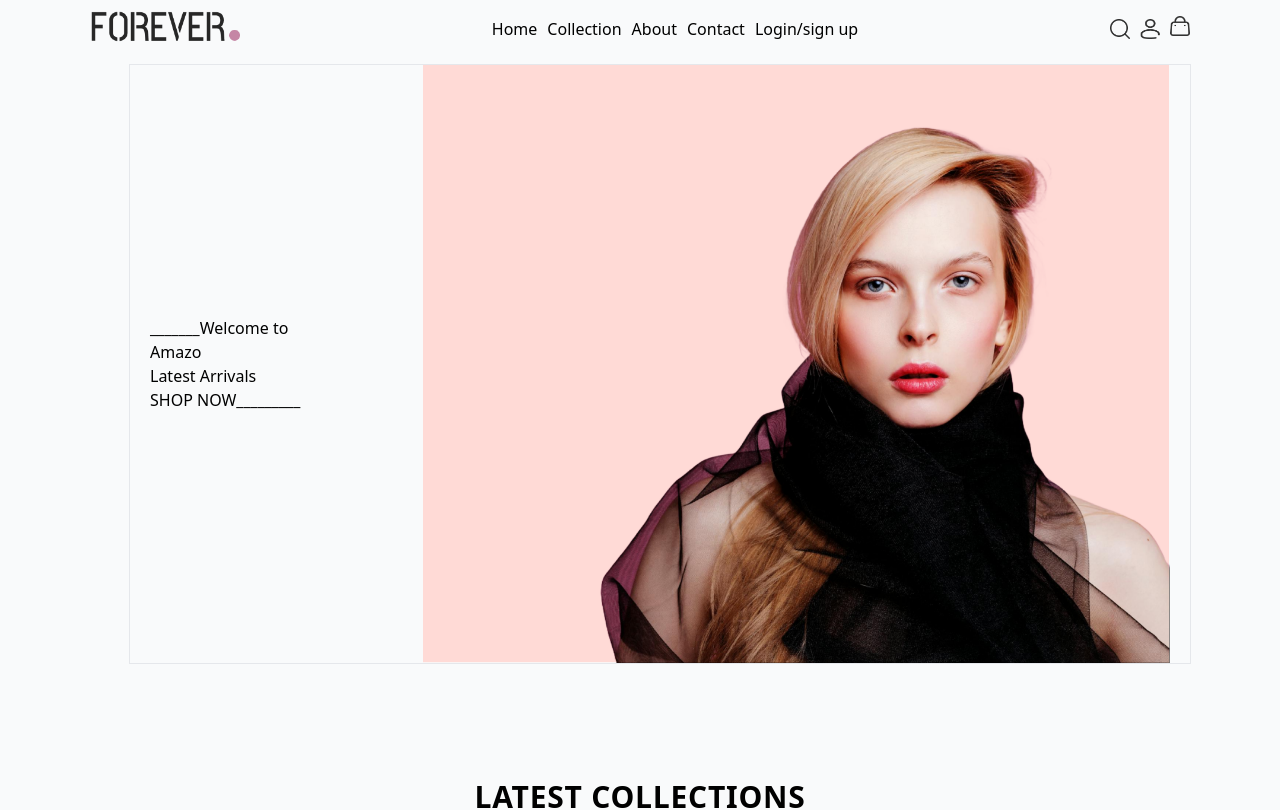
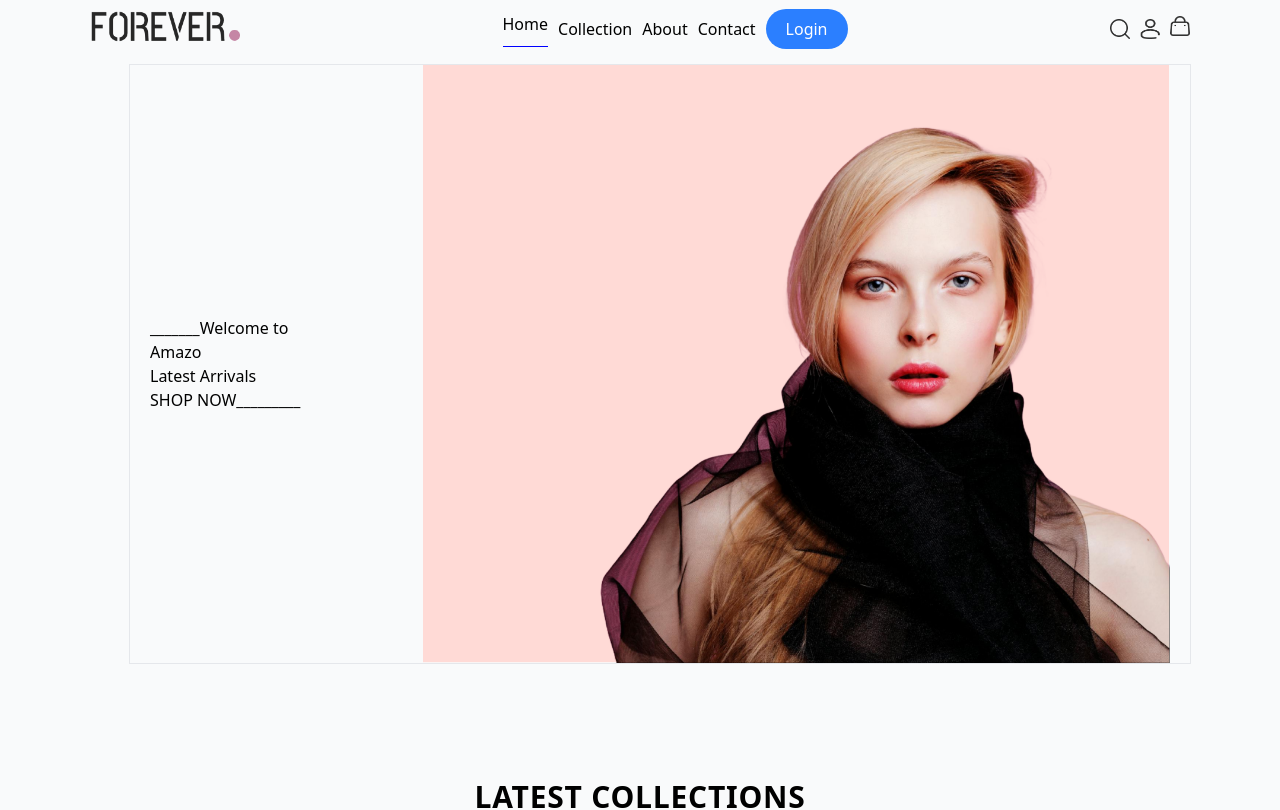
Before and after one commit to Vader-9/E-commercs, a React (Vite) app: page / in a window 1280 px wide. Shown: the top 810 px of the page. Built offline with nearby package versions, Linux system fonts and the light colour scheme.

Commit message:
progress

```diff
--- a/src/App.jsx
+++ b/src/App.jsx
@@ -18,7 +18,7 @@ import { getItem, setItem } from "./utiles/localStorage";
 function App() {
 
   const [search, setSearch] = useState(false)
-  const [active, setActive] = useState('active')
+  const [active, setActive] = useState('false')
 const [addToCart, setAddToCart] = useState(() => {
   const stored = getItem('addToCart');
   // make sure we always return an array
--- /dev/null
+++ b/src/Nav.css
@@ -0,0 +1,4 @@
+.activeBar{
+    padding-bottom: 10px;
+    border-bottom: 1px solid blue;
+}
--- a/src/Nav.jsx
+++ b/src/Nav.jsx
@@ -1,18 +1,22 @@
 import { assets } from './assets/assets'
 import { Link } from "react-router-dom"
 import {EllipsisVertical } from 'lucide-react'
+import { useState } from 'react'
+import './Nav.css'
 
 function Nav({ setSearch, addToCart, setActive }) {
+
+    const [bar, setBar] = useState('Home')
 
     return (
         <div className=' flex items-center gap-[50px] justify-between py-2 font-medium w-full px-4 sm:px-6 md:px-10 md:gap-[150px] '>
             <img src={assets.logo} alt="" className='w-[150px]' />
             <div className='hidden md:flex md:gap-[10px] md:items-center'>
-                <Link to="/">Home</Link>
-                <Link to='Collection'>Collection</Link>
-                <Link to='About'>About</Link>
-                <Link to='Contact'>Contact</Link>
-                <Link to ="Admin"><button>Login/sign up</button></Link>
+                <Link to="/" onClick={()=>setBar('Home')} className={bar === 'Home' ? 'activeBar' : ''}>Home</Link>
+                <Link to='Collection' onClick={()=>setBar('Collection')} className={bar === 'Collection' ? 'activeBar' : ''}>Collection</Link>
+                <Link to='About' onClick={()=>setBar('About')} className={bar === 'About' ? 'activeBar' : ''} >About</Link>
+                <Link to='Contact'onClick={()=>setBar('Contact')} className={bar === 'Contact' ? 'activeBar' : ''}>Contact</Link>
+                <Link to ="Admin"><button className='cursor-pointer text-white rounded-[20px] px-5 py-2 bg-blue-500 '>Login</button></Link>
             </div>
             <div className='flex gap-[10px] items-center'>
                 <Link to= 'Collection'><img src={assets.search_icon} alt="" onClick={()=> setSearch(true)} className="w-5 h-5 "  /></Link>
```
